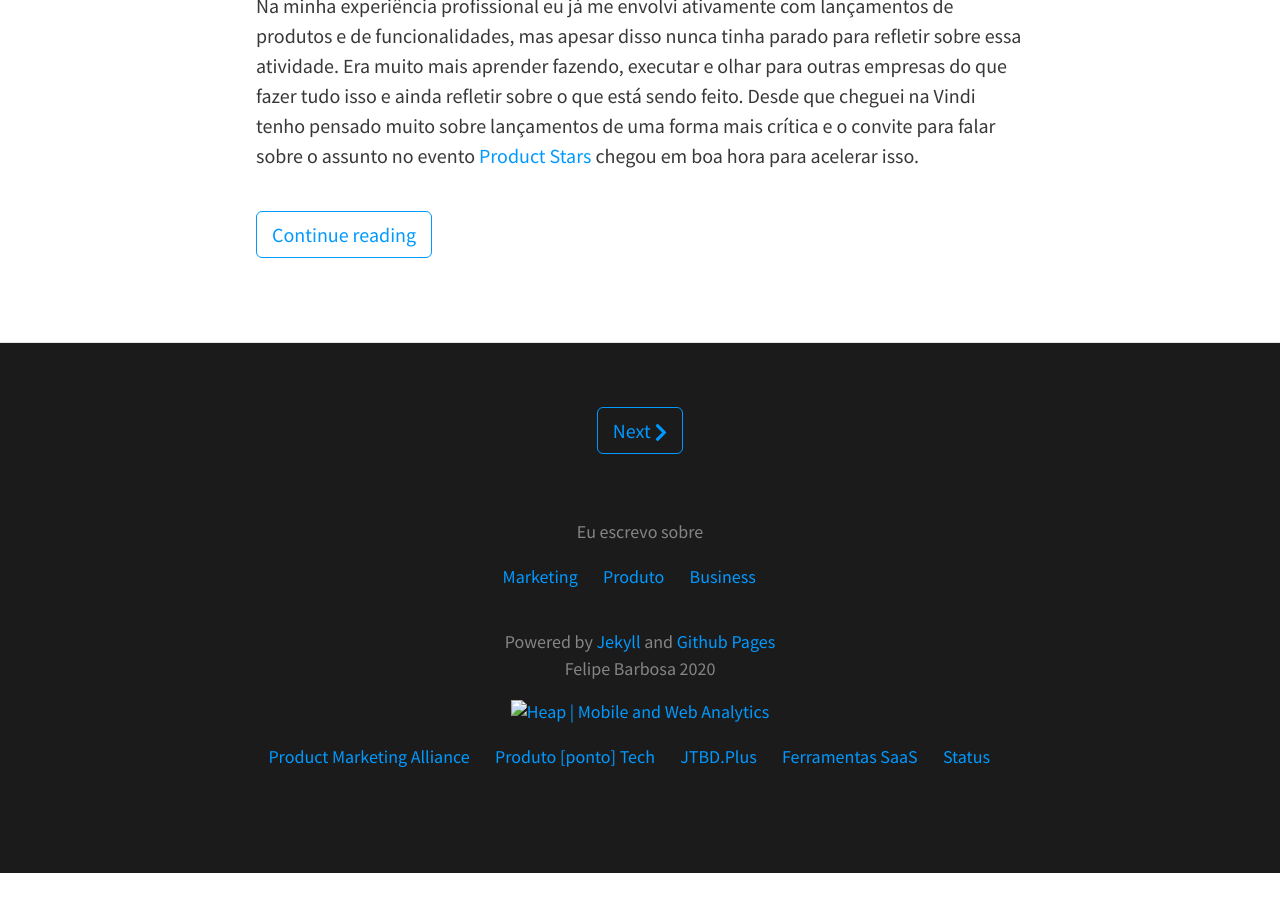
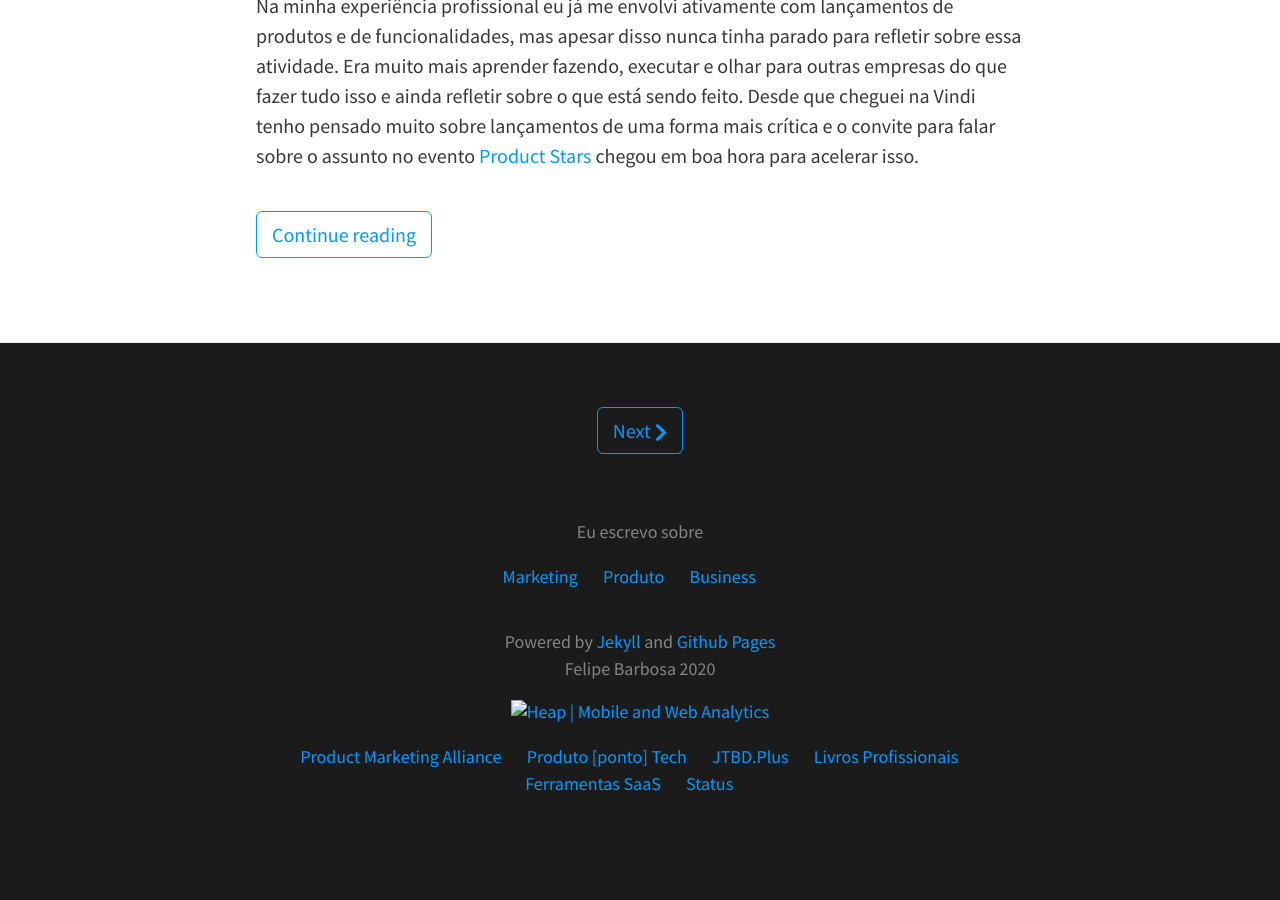
Before and after one commit to felipecbarbosa/felipecbarbosa.github.io, a Jekyll site: the page built from index.html, in a window 1280 px wide and 900 px high, scrolled down 3166 px. Built offline with Jekyll 4.4.1, drawn with Linux system fonts in a browser that asks for light colours; nearby versions of some CDN libraries; the list of posts is cut into pages by our own code; comment, search, counter and statistics services are not loaded; before the commit the page ends 4039 px from its top, so only the background shows below that.

Commit message:
Added target blank to btn, new footer link

```diff
--- a/_config.yml
+++ b/_config.yml
@@ -17,7 +17,7 @@ theme_settings:
   # Header and footer text
   header_text: >
     <p style="color: #ffffff;">Quer saber quais empresas brasileiras estão contratando para a posição de Marketing de Produto?</p>
-    <a class="button" style="color: #ffffff; background-color: #0099ff;" href="/product-marketing/vagas">Veja as vagas publicadas!</a>
+    <a class="button" style="color: #ffffff; background-color: #0099ff;" href="/product-marketing/vagas" target="_blank">Veja as vagas publicadas!</a>
 
   header_text_feature_image:
   footer_text: >
--- a/_includes/footer.html
+++ b/_includes/footer.html
@@ -137,6 +137,7 @@ addthis_share = {
 			<li><a href="https://productmarketingalliance.com/" target="_blank">Product Marketing Alliance</a></li>
 			<li><a href="https://www.produto.tech/" target="_blank">Produto [ponto] Tech</a></li>
 			<li><a href="https://jtbd.plus" target="_blank">JTBD.Plus</a></li>
+			<li><a href="/livros-para-profissionais/">Livros Profissionais</a></li>
 			<li><a href="/ferramentas/">Ferramentas SaaS</a></li>
 			<li><a href="https://status.felipebarbosa.me/" target="_blank">Status</a></li>
 		</ul>
```
